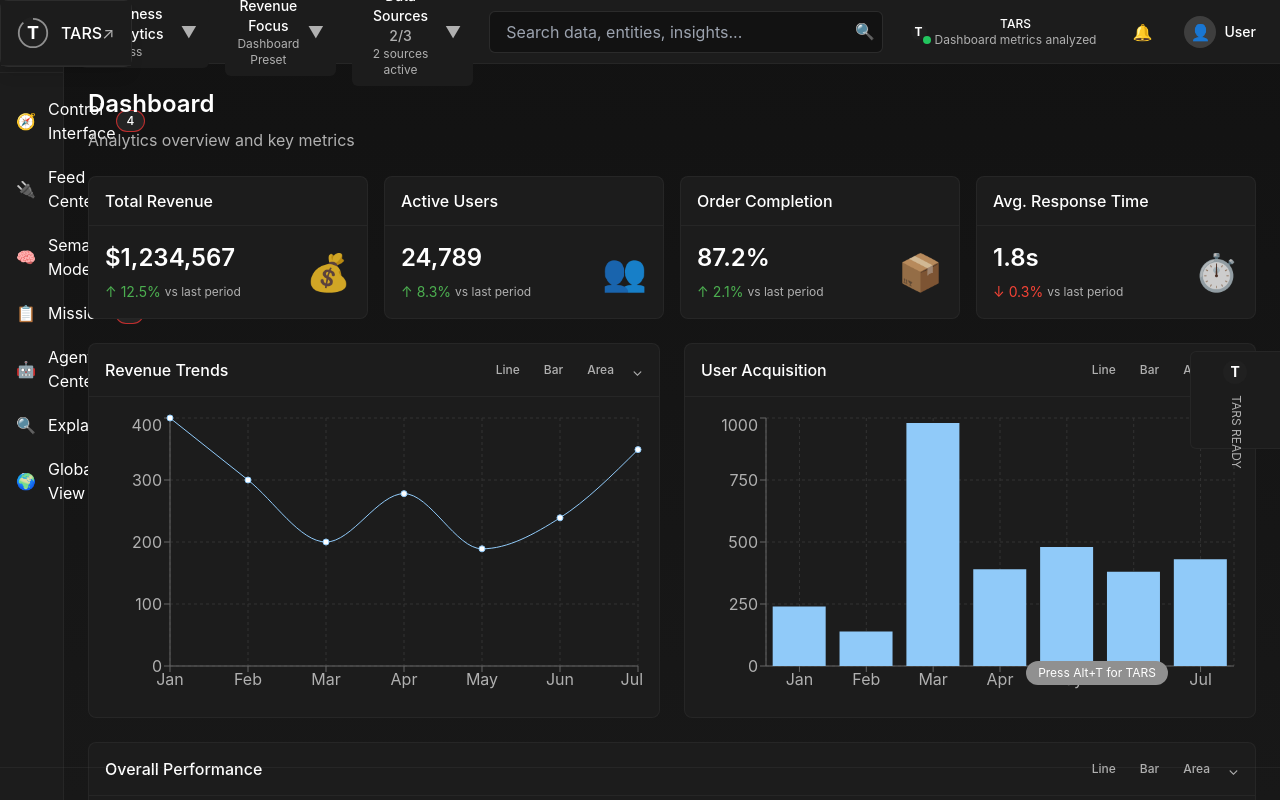
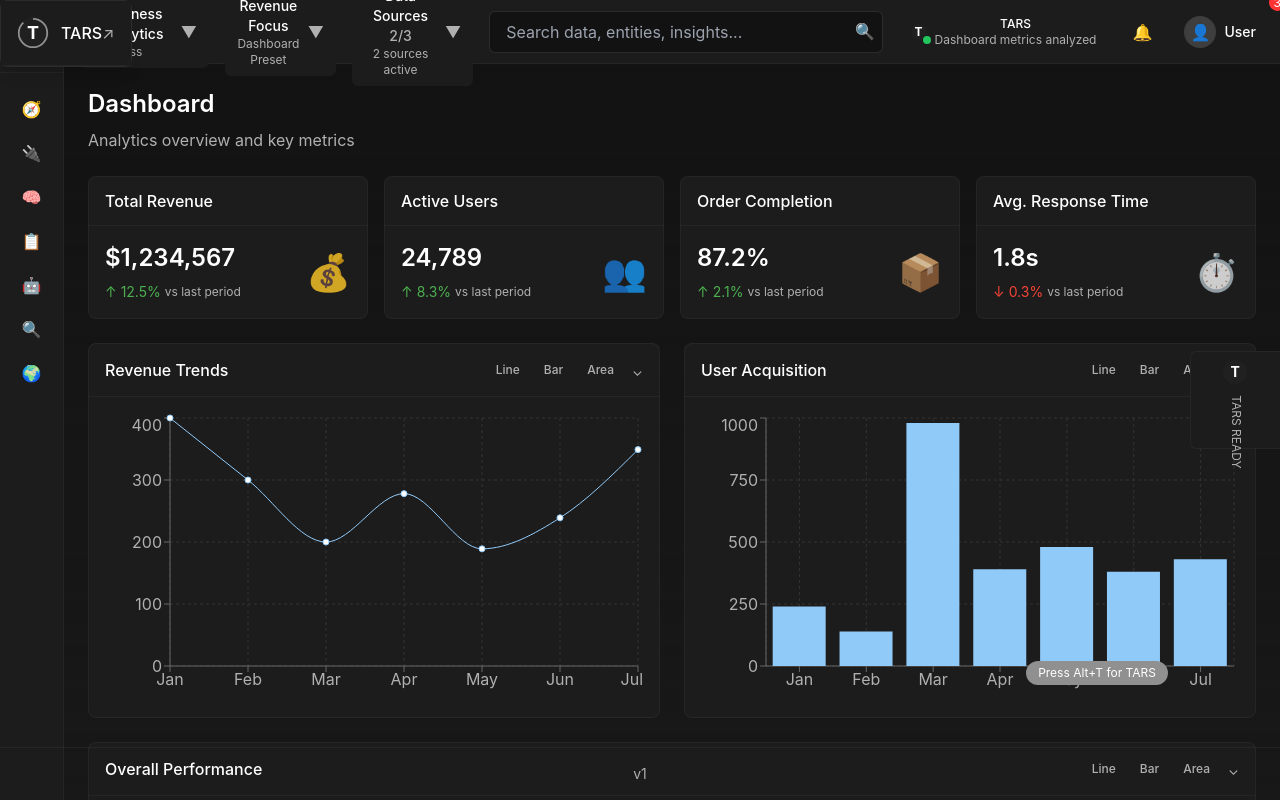
Before and after one commit to wikatar/Gotham, a Next.js app: page / in a window 1280 px wide. Both pictures are taken after a click on the button "Collapse sidebar". Built offline with nearby package versions, Linux system fonts and the light colour scheme.

Commit message:
Improve sidebar collapse functionality with proper text hiding and better visual transitions

```diff
--- a/app/components/layout/Sidebar.tsx
+++ b/app/components/layout/Sidebar.tsx
@@ -1,6 +1,6 @@
 'use client'
 
-import { useState } from 'react'
+import { useState, useEffect } from 'react'
 import Link from 'next/link'
 import { usePathname } from 'next/navigation'
 
@@ -30,26 +30,37 @@ interface SidebarItemProps {
   href: string;
   badge?: number;
   active?: boolean;
+  collapsed?: boolean;
 }
 
 // SidebarItem component
-function SidebarItem({ icon, label, href, badge, active }: SidebarItemProps) {
+function SidebarItem({ icon, label, href, badge, active, collapsed }: SidebarItemProps) {
   const pathname = usePathname();
   const isActive = active !== undefined ? active : pathname === href;
 
   return (
     <Link
       href={href}
-      className={`flex items-center p-2 rounded-md mb-1 ${
+      className={`flex items-center rounded-md mb-1 ${
+        collapsed
+          ? 'justify-center p-2'
+          : 'p-2'
+      } ${
         isActive
-          ? 'bg-background-elevated border-l-2 border-[#FF3333] text-white'
+          ? `bg-background-elevated ${collapsed ? 'border-l-2' : 'border-l-2'} border-[#FF3333] text-white`
           : 'text-text-primary hover:bg-secondary/10'
       }`}
+      title={collapsed ? label : undefined}
     >
-      <span className="mr-3">{icon}</span>
-      <span className="flex-1">{label}</span>
-      {badge && (
+      <span className={collapsed ? '' : 'mr-3'}>{icon}</span>
+      {!collapsed && <span className="flex-1">{label}</span>}
+      {badge && !collapsed && (
         <span className="bg-background-elevated border border-[#FF3333]/70 text-white text-xs font-medium px-2.5 py-0.5 rounded-full">
+          {badge}
+        </span>
+      )}
+      {badge && collapsed && (
+        <span className="absolute top-0 right-0 translate-x-1/3 -translate-y-1/3 bg-[#FF3333] text-white text-xs w-4 h-4 flex items-center justify-center rounded-full">
           {badge}
         </span>
       )}
@@ -59,7 +70,18 @@ function SidebarItem({ icon, label, href, badge, active }: SidebarItemProps) {
 
 export default function Sidebar() {
   const [collapsed, setCollapsed] = useState(false)
+  const [isTransitioning, setIsTransitioning] = useState(false)
   const pathname = usePathname()
+
+  // Handle clean transition when collapsing/expanding
+  const handleToggleCollapse = () => {
+    setIsTransitioning(true)
+    setCollapsed(!collapsed)
+    // Wait for transition to complete before allowing content to show/hide
+    setTimeout(() => {
+      setIsTransitioning(false)
+    }, 300) // Match the duration in the CSS transition
+  }
 
   return (
     <div
@@ -68,35 +90,44 @@ export default function Sidebar() {
       }`}
     >
       <div className="flex items-center justify-between p-4 border-b border-secondary/20">
-        {!collapsed && (
-          <div className="text-lg font-bold text-white">Monolith AI</div>
+        {!collapsed && !isTransitioning && (
+          <div className="text-lg font-bold text-white overflow-hidden whitespace-nowrap">Monolith AI</div>
+        )}
+        {collapsed && (
+          <div className="w-full flex justify-center">
+            <span className="text-lg font-bold">M</span>
+          </div>
         )}
         <button
-          onClick={() => setCollapsed(!collapsed)}
-          className="p-2 rounded-md hover:bg-secondary/20 text-text-secondary"
+          onClick={handleToggleCollapse}
+          className={`${collapsed ? 'mx-auto' : ''} p-2 rounded-md hover:bg-secondary/20 text-text-secondary`}
+          aria-label={collapsed ? "Expand sidebar" : "Collapse sidebar"}
         >
           {collapsed ? '→' : '←'}
         </button>
       </div>
 
-      <div className="px-2 mb-6 pt-4">
+      <div className={`px-2 mb-6 pt-4 ${collapsed ? 'px-1' : 'px-2'}`}>
         <nav className="space-y-1">
           <SidebarItem
             icon="🧭"
             label="Control Interface"
             href="/control"
             badge={4}
+            collapsed={collapsed}
           />
           <SidebarItem
             icon="🔌"
             label="Feed Center"
             href="/feed-center"
             badge={2}
+            collapsed={collapsed}
           />
           <SidebarItem
             icon="🧠"
             label="Semantic Model"
             href="/semantic-model"
+            collapsed={collapsed}
           />
           <SidebarItem
             icon="📋"
@@ -104,29 +135,38 @@ export default function Sidebar() {
             href="/missions"
             badge={3}
             active={pathname.startsWith('/missions')}
+            collapsed={collapsed}
           />
           <SidebarItem
             icon="🤖"
             label="Agent Center"
             href="/agent-center"
+            collapsed={collapsed}
           />
           <SidebarItem
             icon="🔍"
             label="Explainability"
             href="/explainability"
+            collapsed={collapsed}
           />
           <SidebarItem
             icon="🌍"
             label="Global View"
             href="/globe"
+            collapsed={collapsed}
           />
         </nav>
       </div>
 
       <div className="absolute bottom-0 w-full p-4 border-t border-secondary/20">
-        {!collapsed && (
+        {!collapsed && !isTransitioning && (
           <div className="text-sm text-text-secondary">
             v1.0.0
+          </div>
+        )}
+        {collapsed && (
+          <div className="text-sm text-text-secondary text-center">
+            v1
           </div>
         )}
       </div>
```
